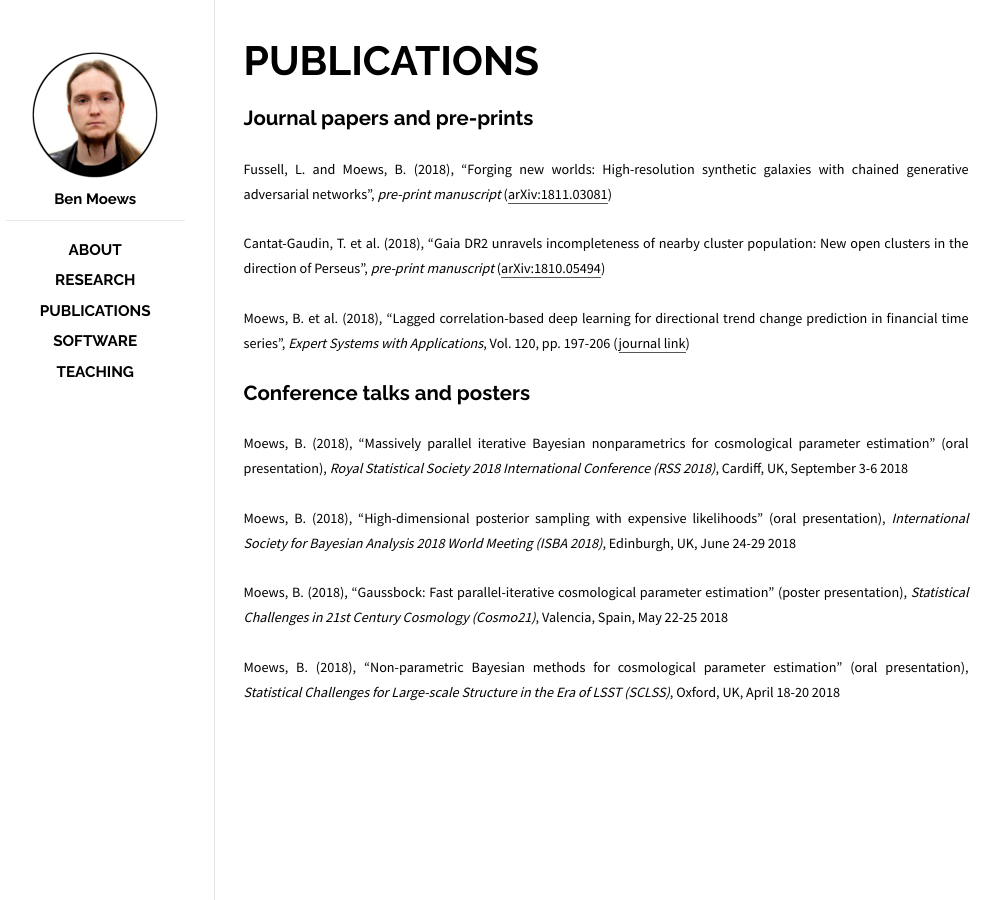
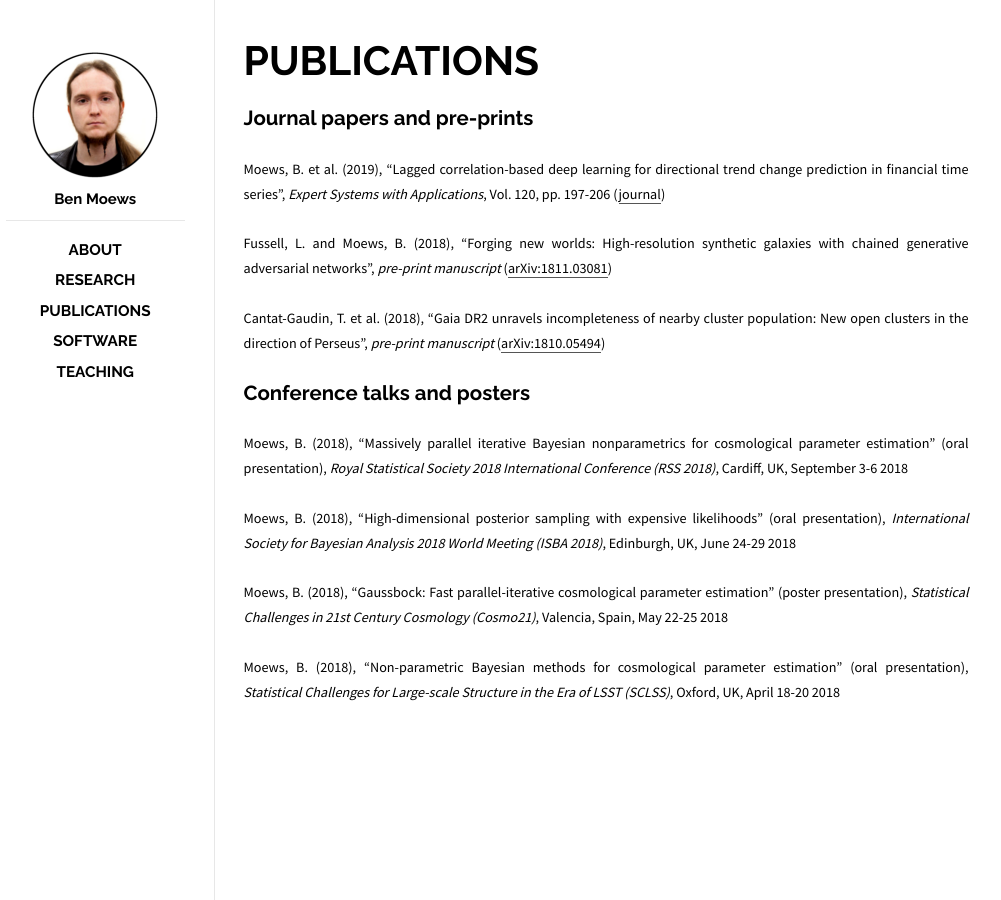
Before and after one commit to moews/moews.github.io, a Jekyll site: the page built from _posts/2017-03-25-publications.md, in a window 1280 px wide. Shown: the whole page, without its empty margins (144-1145 px from the left). Built offline with Jekyll 4.4.1, drawn with Linux system fonts in a browser that asks for light colours.

Commit message:
Update 2017-03-25-publications.md

```diff
--- a/_posts/2017-03-25-publications.md
+++ b/_posts/2017-03-25-publications.md
@@ -8,11 +8,11 @@
 
 ## Journal papers and pre-prints
 
+<small>Moews, B. et al. (2019), "Lagged correlation-based deep learning for directional trend change prediction in financial time series", _Expert Systems with Applications_, Vol. 120, pp. 197-206 ([journal](https://doi.org/10.1016/j.eswa.2018.11.027))</small>
+
 <small>Fussell, L. and Moews, B. (2018), "Forging new worlds: High-resolution synthetic galaxies with chained generative adversarial networks", _pre-print manuscript_ ([arXiv:1811.03081](https://arxiv.org/abs/1811.03081))</small>
 
 <small>Cantat-Gaudin, T. et al. (2018), "Gaia DR2 unravels incompleteness of nearby cluster population: New open clusters in the direction of Perseus", _pre-print manuscript_ ([arXiv:1810.05494](https://arxiv.org/abs/1810.05494))</small>
-
-<small>Moews, B. et al. (2018), "Lagged correlation-based deep learning for directional trend change prediction in financial time series", _Expert Systems with Applications_, Vol. 120, pp. 197-206 ([journal link](https://doi.org/10.1016/j.eswa.2018.11.027))</small>
 
 ## Conference talks and posters
 
```
